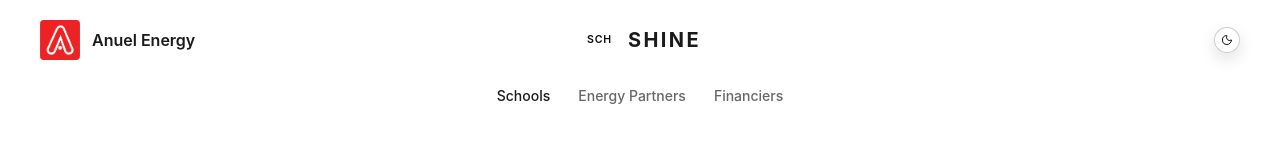
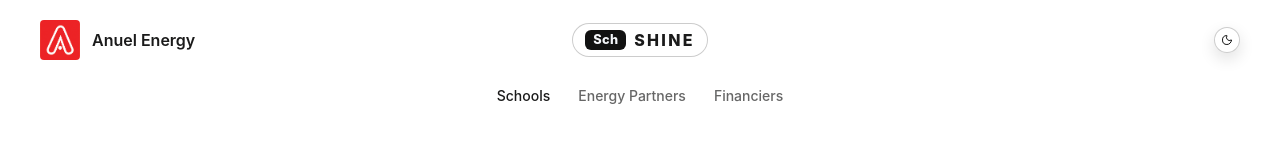
Before and after one commit to Bukenyae/SHINE, a React (Vite) app in the folder app/: page / in a window 1280 px wide. Shown: the top 160 px of the page. Built offline with nearby package versions, Linux system fonts and the light colour scheme.

Commit message:
feat: refine Sch SHINE header mark styling

```diff
--- a/app/src/components/Navigation.tsx
+++ b/app/src/components/Navigation.tsx
@@ -118,7 +118,7 @@ export function Navigation({ isHomePage, activeMode, onModeChange }: NavigationP
           {/* Center - Logo */}
           <a
             href="#"
-            className="nav-logo inline-flex items-center gap-2 font-display font-bold text-lg lg:text-xl text-primary justify-self-center"
+            className="nav-logo sch-shine-mark font-display text-primary justify-self-center"
             onClick={(e) => {
               e.preventDefault();
               if (window.location.pathname !== '/') {
@@ -128,10 +128,10 @@ export function Navigation({ isHomePage, activeMode, onModeChange }: NavigationP
               window.scrollTo({ top: 0, behavior: 'smooth' });
             }}
           >
-            <span className="rounded-sm bg-white px-2 py-0.5 text-[0.62rem] font-semibold uppercase tracking-[0.08em] text-[#0B0C0E] lg:text-[0.66rem]">
+            <span className="sch-shine-tag" aria-label="School abbreviation">
               Sch
             </span>
-            <span className="tracking-[0.12em]">SHINE</span>
+            <span className="sch-shine-word">SHINE</span>
           </a>
 
           {/* Right - Theme Toggle */}
--- a/app/src/index.css
+++ b/app/src/index.css
@@ -1848,6 +1848,59 @@ html:not([data-theme="light"]) .ecosystem-toggle.light.active {
   color: #F4F6FA;
 }
 
+.sch-shine-mark {
+  display: inline-flex;
+  align-items: center;
+  justify-content: center;
+  gap: 8px;
+  padding: 6px 12px;
+  border-radius: 999px;
+  border: 1px solid rgba(244, 246, 250, 0.22);
+  background: rgba(11, 12, 14, 0.24);
+}
+
+.sch-shine-tag {
+  display: inline-flex;
+  align-items: center;
+  justify-content: center;
+  min-width: 38px;
+  padding: 4px 8px;
+  border-radius: 6px;
+  background: #ffffff;
+  color: #0b0c0e;
+  font-size: 0.8rem;
+  font-weight: 800;
+  letter-spacing: 0.02em;
+  line-height: 1;
+}
+
+.sch-shine-word {
+  font-size: clamp(1rem, 1.15vw, 1.26rem);
+  font-weight: 800;
+  letter-spacing: 0.14em;
+  line-height: 1;
+}
+
+[data-theme="light"] .sch-shine-mark {
+  border-color: rgba(0, 0, 0, 0.2);
+  background: rgba(255, 255, 255, 0.92);
+}
+
+[data-theme="light"] .sch-shine-tag {
+  background: #111111;
+  color: #f4f6fa;
+}
+
+[data-theme="light"] .nav-scrolled .sch-shine-mark {
+  border-color: rgba(244, 246, 250, 0.26);
+  background: rgba(11, 12, 14, 0.22);
+}
+
+[data-theme="light"] .nav-scrolled .sch-shine-tag {
+  background: #f4f6fa;
+  color: #111111;
+}
+
 /* Footer logo */
 .footer-logo {
   width: clamp(46px, 6vw, 86px);
```
